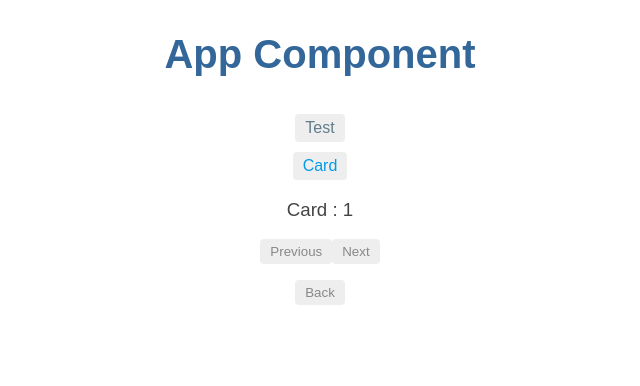
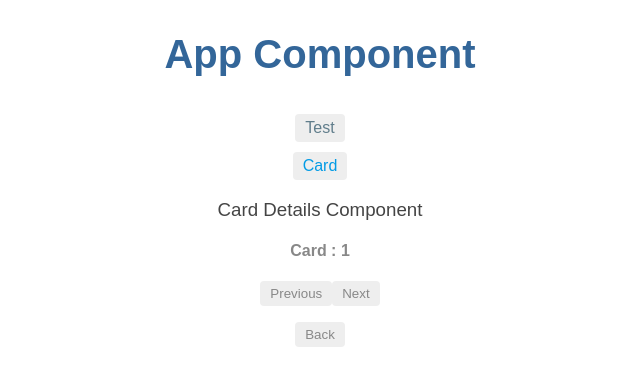
Before and after one commit to biswa-bhusan-gupta/Angular-Routing_Navigation, an Angular app: page /card/1 in a window 1280 px wide. Shown: the top 386 px of the page, without its empty margins (320-960 px from the left). Built offline with nearby package versions, Linux system fonts and the light colour scheme.

Commit message:
Tenth Commot

```diff
--- a/src/app/card-details/card-details.component.html
+++ b/src/app/card-details/card-details.component.html
@@ -1,4 +1,6 @@
-<h3>Card : {{cardId}}</h3>
+<h3>{{component}}</h3>
+
+<h4>Card : {{cardId}}</h4>
 <p>
   <button (click)="goPrevious()">Previous</button>
   <button (click)="goNext()">Next</button>
--- /dev/null
+++ b/src/app/test-train/test-train.component.ts
@@ -0,0 +1,9 @@
+import { Component } from "@angular/core";
+
+@Component({
+  selector: "app-train",
+  template: `{{ component }}`
+})
+export class TrainComponent {
+  component = "Train Component";
+}
--- /dev/null
+++ b/src/app/test-val/test-val.component.ts
@@ -0,0 +1,9 @@
+import { Component } from "@angular/core";
+
+@Component({
+  selector: "app-val",
+  template: `{{ component }}`
+})
+export class ValComponent {
+  component = "Val Component";
+}
--- a/src/app/test/test.component.html
+++ b/src/app/test/test.component.html
@@ -1 +1,6 @@
 <h3>{{component}}</h3>
+<p>
+  <button (click)="onTrain()">Train</button>
+  <button (click)="onVal()">Val</button>
+</p>
+<router-outlet></router-outlet>
--- a/src/app/test/test.component.ts
+++ b/src/app/test/test.component.ts
@@ -1,4 +1,6 @@
 import { Component } from "@angular/core";
+import { Router } from "@angular/router";
+import { ActivatedRoute } from "@angular/router";
 
 @Component({
   selector: "app-test",
@@ -6,5 +8,12 @@ import { Component } from "@angular/core";
   styleUrls: ["./test.component.css"]
 })
 export class TestComponent {
+  constructor(private router: Router, private route: ActivatedRoute) {}
   component = "Test Component";
+  onTrain() {
+    this.router.navigate(["train"], { relativeTo: this.route });
+  }
+  onVal() {
+    this.router.navigate(["val"], { relativeTo: this.route });
+  }
 }
```
Also changed, not shown: src/app/app-routing.module.ts (+13 -2 lines).
